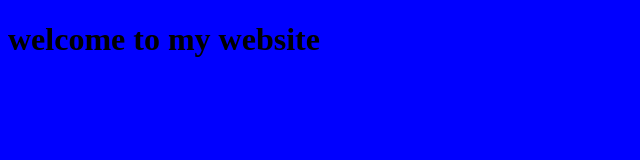
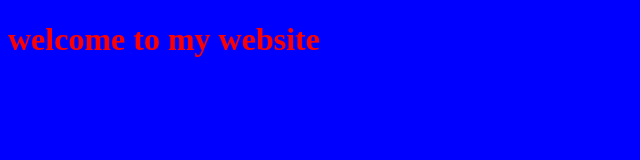
Before and after one commit to mamadoubhoyediallo/welcome-to, a plain HTML site: page index.html in a window 1280 px wide. Shown: the whole page, without its empty margins (0-640 px from the left). Drawn offline with Linux system fonts and the light colour scheme.

Commit message:
color h1 change

```diff
--- a/index.html
+++ b/index.html
@@ -5,6 +5,6 @@
 	<meta charset="utf-8">
 </head>
 <body style="background-color: blue">
-	<h1>welcome to my website</h1>
+	<h1 style="color: red">welcome to my website</h1>
 </body>
 </html>
```
